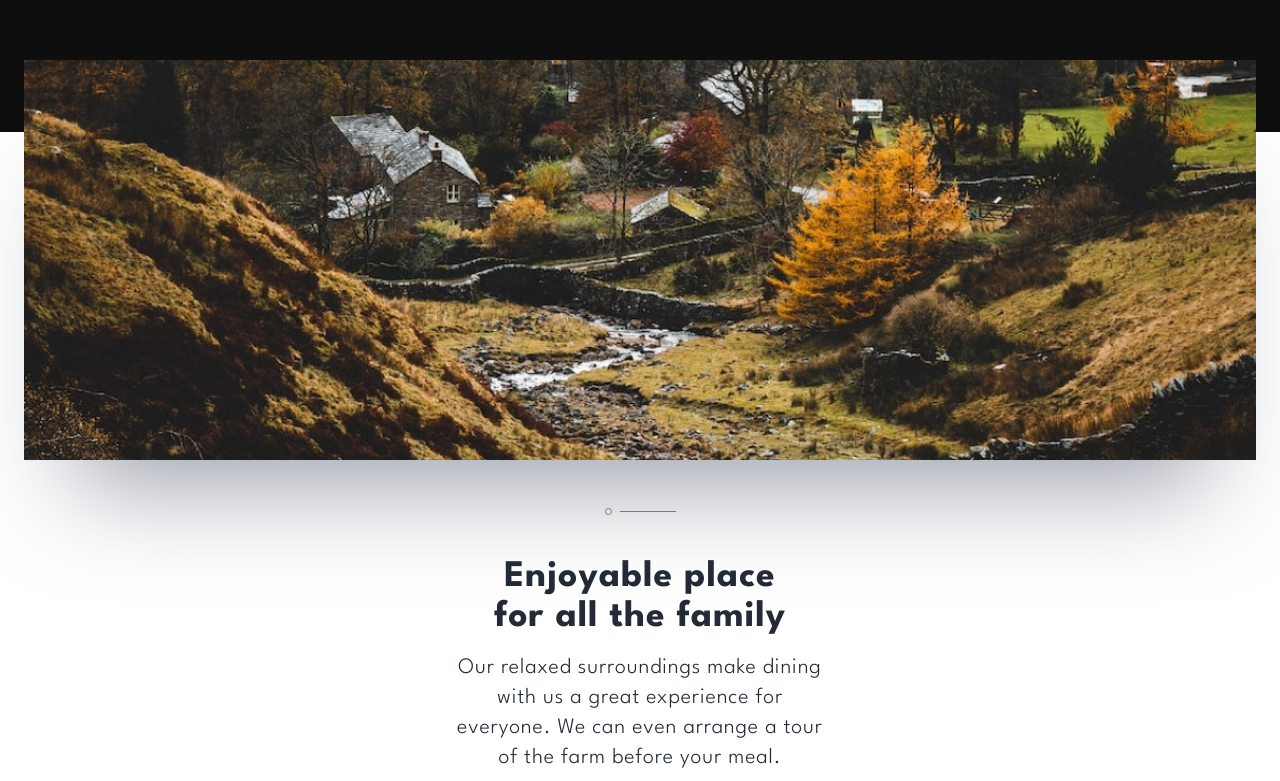
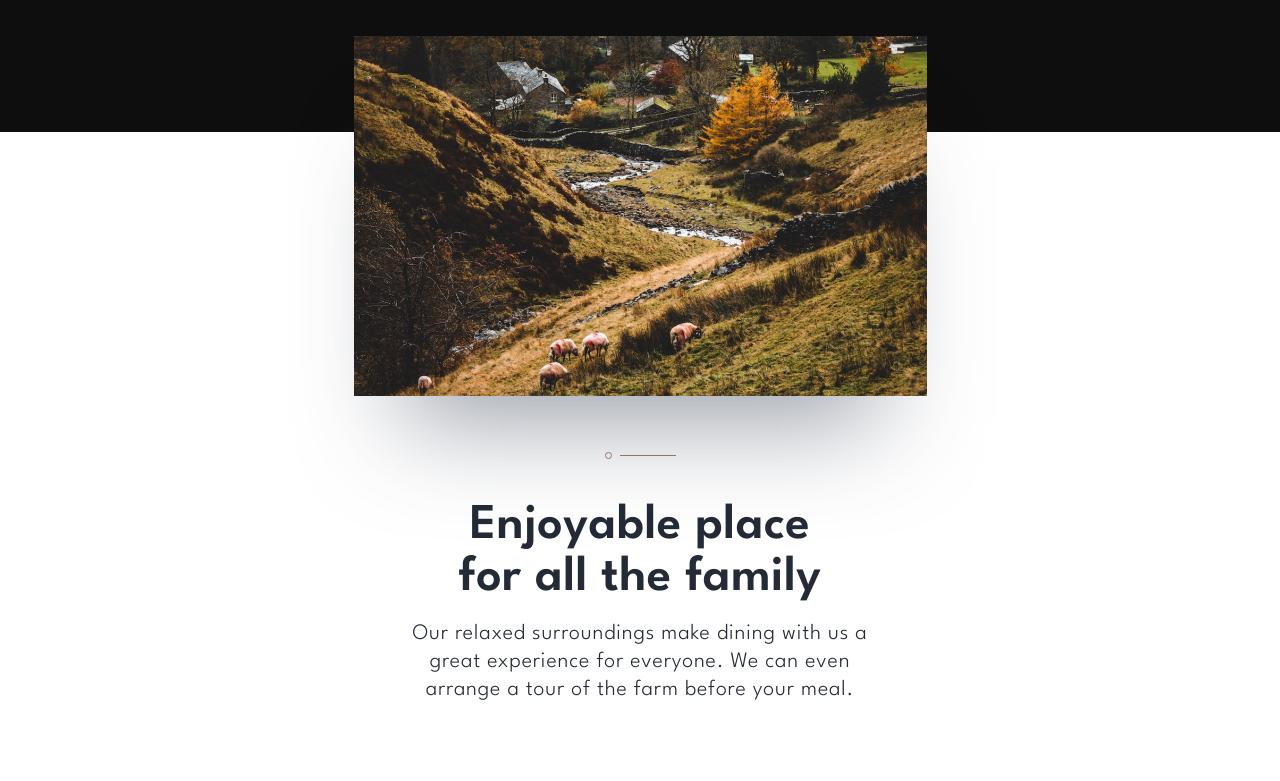
Before and after one commit to richieAiello/dine-restaurant-website, a website: page index.html in a window 1280 px wide. Shown: the part 860-1641 px from the top of the page. Drawn offline with Linux system fonts and the light colour scheme.

Commit message:
Updated images, font sizes, and main headings for tablet on home page.

```diff
--- a/src/main.scss
+++ b/src/main.scss
@@ -34,14 +34,14 @@ $tan: #9E7F66;
     @media(min-width: 650px) {
         & {
             font-size: 1.375rem;
-            line-height: 1.875rem;
+            line-height: 1.75rem;
             letter-spacing: 0.85px;
         }
     }
 }
 
 .container {
-    width: min(100% - 3rem, 1110px);
+    width: min(100% - 3rem, 573px, 1110px);
     margin-inline: auto;
 }
 
@@ -150,6 +150,21 @@ $tan: #9E7F66;
         margin-bottom: 2rem;
     }
 
+    @media(min-width: 650px) {
+
+        &__heading {
+            font-weight: 600;
+            font-size: 3.125rem;
+            line-height: 3.25rem;
+            letter-spacing: 0.5px;
+            margin-bottom: 1rem;
+        }
+
+        &__text {
+            max-width: 37ch;
+        }
+    }
+
     .location {
         color: $dark-grey;
         position: relative;
@@ -172,6 +187,13 @@ $tan: #9E7F66;
 
             .divider {
                 margin-top: 3rem;
+            }
+        }
+
+        @media(min-width: 650px) {
+
+            & {
+                padding-top: 20rem;
             }
         }
     }
@@ -367,6 +389,19 @@ $tan: #9E7F66;
         &--tablet {
             display: block;
         }
+
+        &--enjoyable-place,
+        &--locally-sourced,
+        &--family-gathering,
+        &--special-events,
+        &--social-events {
+            height: 360px;
+        }
+
+        &--enjoyable-place {
+            width: min(573px);
+            top: -96px;
+        }
     }
 }
 
```
Also changed, not shown: src/style.css.
